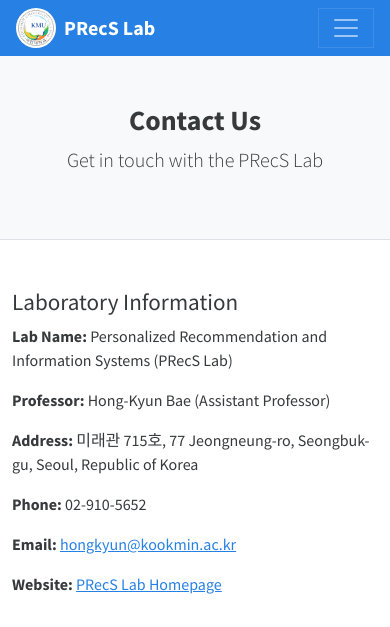
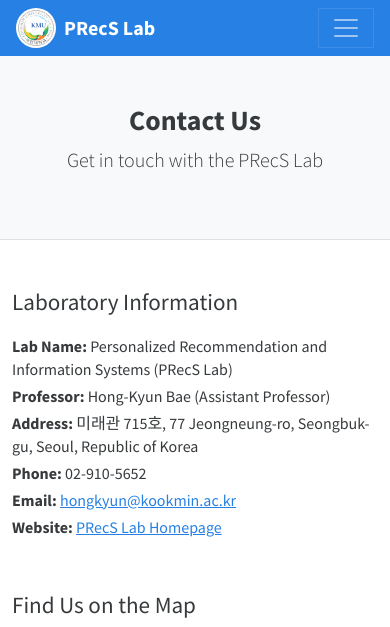
Before and after one commit to hongkyun-bae/hongkyun-bae.github.io, a Jekyll site: the page precs/contact.html, which Jekyll copies as it is, in a window 390 px wide. Shown: the top 627 px of the page. Built offline with Jekyll 4.4.1, drawn with Linux system fonts in a browser that asks for light colours; nearby versions of some CDN libraries; some of the changed text lies outside the part shown; grey boxes are pictures that could not be loaded.

Commit message:
Update contact.html

```diff
--- a/precs/contact.html
+++ b/precs/contact.html
@@ -8,6 +8,18 @@
   <!-- Bootswatch Cosmo Theme -->
   <link href="https://cdn.jsdelivr.net/npm/bootswatch@5.3.2/dist/cosmo/bootstrap.min.css" rel="stylesheet" />
   <link rel="stylesheet" href="assets/css/main.css" />
+
+  <style>
+    /* Contact 페이지 스타일 조정 */
+    .contact-info h3 {
+      margin-bottom: 1.2rem; /* 제목과 내용 사이 간격 */
+    }
+
+    .contact-info p {
+      margin-bottom: 0.3rem; /* 각 행 간격 축소 */
+      line-height: 1.4; /* 줄 높이 살짝 압축 */
+    }
+  </style>
 </head>
 
 <body>
@@ -47,7 +59,7 @@
   <main class="container my-5">
     <div class="row g-5">
       <!-- Contact Information -->
-      <div class="col-md-6">
+      <div class="col-md-6 contact-info">
         <h3>Laboratory Information</h3>
         <p><strong>Lab Name:</strong> Personalized Recommendation and Information Systems (PRecS Lab)</p>
         <p><strong>Professor:</strong> Hong-Kyun Bae (Assistant Professor)</p>
```
Also changed, not shown: other parts of precs/contact.html (+1 -1 lines).
